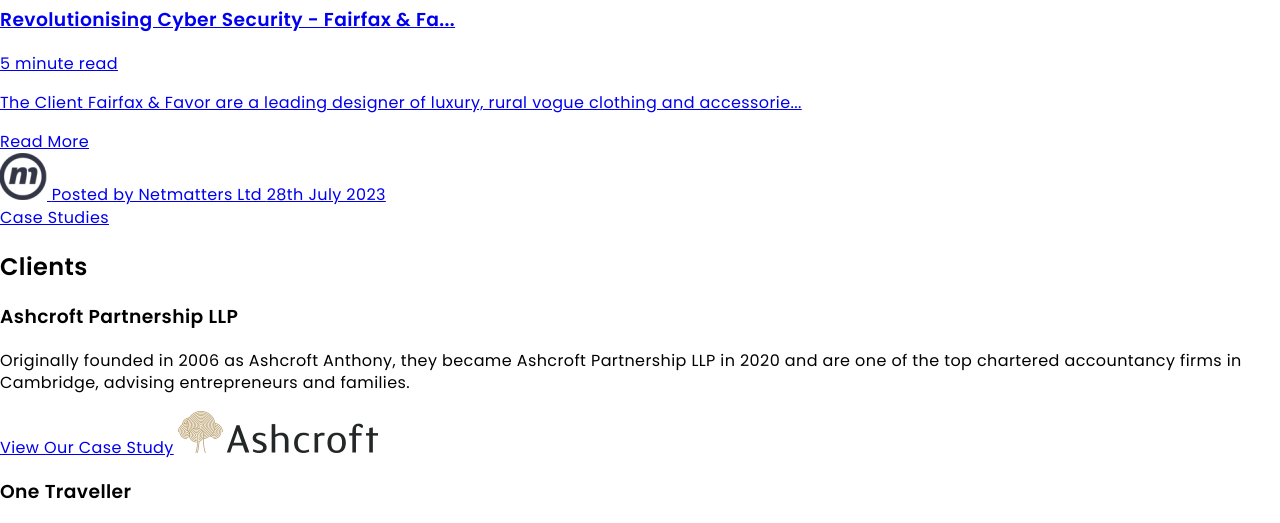
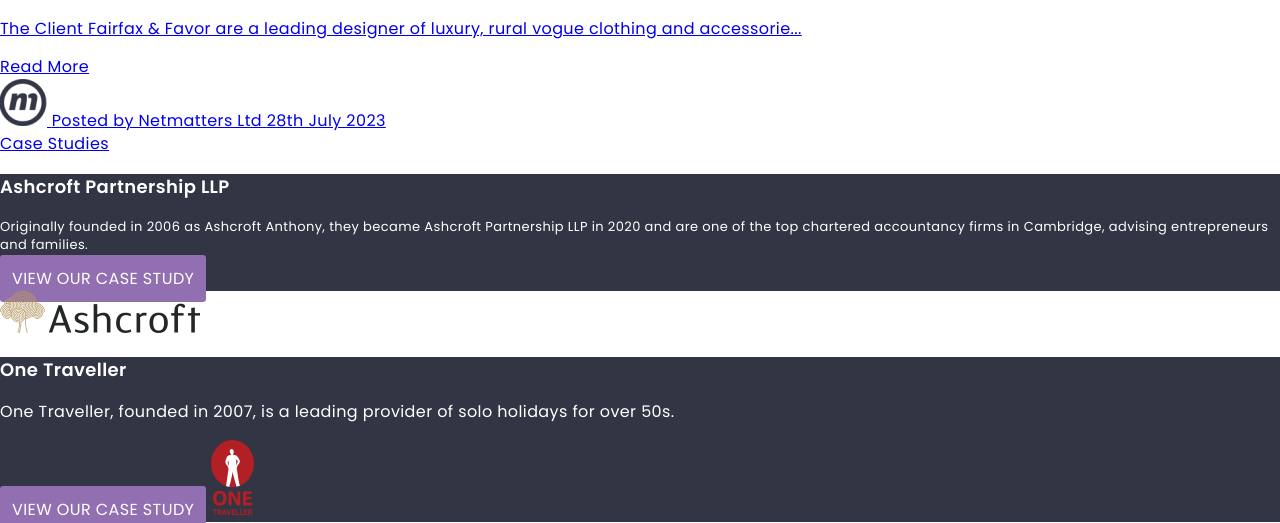
Before and after one commit to hortfrancis/netmatters-homepage, a PHP site: page / in a window 1280 px wide. Shown: the part 5977-6500 px from the top of the page. Run offline with PHP 8.4, Linux system fonts and the light colour scheme.

Commit message:
Add initial styling for Clients section
- Add sass/utilities/placeholders.scss
- Remove unused HTML markup: descriptions and links from client sections.
- Add rules to style buttons using Sass map of colours linked to services.

```diff
--- a/css/application.css
+++ b/css/application.css
@@ -338,6 +338,14 @@ template {
   display: none;
 }
 
+.newsletter-form__button, .clients__link--web-design, .clients__link--digital-marketing, .clients__link--it-support, .clients__link--bespoke-software {
+  padding: 0.75em;
+  border: none;
+  border-radius: 3px;
+  color: #fff;
+  text-transform: uppercase;
+}
+
 *,
 *::before,
 *::after {
@@ -353,12 +361,63 @@ body {
   line-height: 1.42857143;
 }
 
+.screen-reader-only {
+  position: absolute;
+  width: 1px;
+  height: 1px;
+  padding: 0;
+  margin: -1px;
+  overflow: hidden;
+  clip: rect(0, 0, 0, 0);
+  white-space: nowrap;
+  border: 0;
+}
+
 .newsletter-form {
   background-color: #ddd;
 }
 
 .footer {
   background-color: #323544;
+}
+
+.clients__info-box {
+  background-color: #323544;
+  color: #fff;
+}
+
+.clients__heading {
+  font-size: 1.125rem;
+}
+
+.clients__description {
+  font-size: 0.8125rem;
+}
+
+.clients__link {
+  padding: 5px 15px;
+  color: #fff;
+  text-transform: uppercase;
+}
+
+.clients__link--bespoke-software {
+  text-decoration: none;
+  background-color: #67809F;
+}
+
+.clients__link--it-support {
+  text-decoration: none;
+  background-color: #4183D7;
+}
+
+.clients__link--digital-marketing {
+  text-decoration: none;
+  background-color: #2ECC71;
+}
+
+.clients__link--web-design {
+  text-decoration: none;
+  background-color: #926FB1;
 }
 
 .newsletter-form__heading {
@@ -390,14 +449,12 @@ body {
 }
 
 .newsletter-form__button {
-  padding: 5px 15px;
-  border: none;
-  border-radius: 3px;
+  margin-top: 0.6875em;
   background-color: #323544;
-  color: #fff;
   font-size: 1.063rem;
-  line-height: 35px;
-  text-transform: uppercase;
+}
+.newsletter-form__button:hover {
+  background-color: #0f1015;
 }
 
 .footer__heading {
--- a/index.html
+++ b/index.html
@@ -16,6 +16,9 @@
     <link rel="preconnect" href="https://fonts.gstatic.com" crossorigin>
     <link href="https://fonts.googleapis.com/css2?family=Poppins:ital,wght@0,400;0,500;0,600;1,600&display=swap"
         rel="stylesheet">
+
+
+
 </head>
 
 <body>
@@ -403,99 +406,129 @@
             <h2 class="screen-reader-only">Clients</h2>
 
             <section>
-                <h3>Ashcroft Partnership LLP</h3>
-                <p>Originally founded in 2006 as Ashcroft Anthony, they became Ashcroft Partnership LLP in 2020 and are
-                    one of the top chartered accountancy firms in Cambridge, advising entrepreneurs and families.</p>
-                <a href="#">View Our Case Study</a>
+                <div class="clients__info-box">
+                    <h3 class="clients__heading">Ashcroft Partnership LLP</h3>
+                    <p class="clients__description">Originally founded in 2006 as Ashcroft Anthony, they became Ashcroft
+                        Partnership LLP in 2020 and
+                        are
+                        one of the top chartered accountancy firms in Cambridge, advising entrepreneurs and families.
+                    </p>
+                    <a href="#" class="clients__link--web-design">View Our Case Study</a>
+                </div>
                 <img src="images/clients/ashcroft-logo.png" alt="Ashcrofy Partnership LLP logo">
             </section>
 
             <section>
-                <h3>One Traveller</h3>
+                <div class="clients__info-box">
+                    <h3 class="clients__heading">One Traveller</h3>
                     <p>One Traveller, founded in 2007, is a leading provider of solo holidays for over 50s.</p>
-                <a href="#">View Our Case Study</a>
+                    <a href="#" class="clients__link--web-design">View Our Case Study</a>
                     <img src="images/clients/one-traveller-logo.png" alt="One Traveller logo">
+                </div>
             </section>
 
             <section>
+                <div class="clients__info-box">
                     <h3>Searles Leisure Resort</h3>
-                <p>Searles Leisure Resort, on the beautiful North Norfolk coast, is an award-winning UK holiday resort
+                    <p>Searles Leisure Resort, on the beautiful North Norfolk coast, is an award-winning UK holiday
+                        resort
                         for families.</p>
-                <a href="#">View Our Case Study</a>
+                    <a href="#" class="clients__link--digital-marketing">View Our Case Study</a>
                     <img src="images/clients/searles-logo.jpg" alt="Searles Leisure Resort logo">
+                </div>
             </section>
 
             <section>
+                <div class="clients__info-box">
                     <h3>Busseys</h3>
                     <p>One of the UK's leading Ford dealerships.</p>
-                <a href="#">View Our Case Study</a>
+
                     <img src="images/clients/busseys-logo.png" alt="Busseys logo">
+                </div>
             </section>
 
             <section>
+                <div class="clients__info-box">
                     <h3>Crane Garden Buildings</h3>
-                <p>Leading manufacturer and supplier of high-end garden rooms, summerhouses, workshops and sheds in the
+                    <p>Leading manufacturer and supplier of high-end garden rooms, summerhouses, workshops and sheds in
+                        the
                         UK.</p>
-                <a href="#">View Our Case Study</a>
+
                     <img src="images/clients/crane-logo.png" alt="Crane Garden Buildings logo">
+                </div>
             </section>
 
             <section>
+                <div class="clients__info-box">
                     <h3>Black Swan Care Group</h3>
                     <p>Black Swan Care Group own and manage 21 high-quality care and residential homes with a focus on
                         putting the needs of their residents first.</p>
-                <a href="#">View Our Case Study</a>
+                    <a href="#" class="clients__link--bespoke-software">View Our Case Study</a>
                     <img src="images/clients/black_swan_logo.png" alt="Black Swan Care Group logo">
+                </div>
             </section>
 
             <section>
+                <div class="clients__info-box">
                     <h3>Xupes</h3>
-                <p>Xupes.</p>
-                <a href="#">View Our Case Study</a>
+
                     <img src="images/clients/xupes-logo.png" alt="Xupes logo">
+                </div>
             </section>
 
             <section>
+                <div class="clients__info-box">
                     <h3>BEAT</h3>
                     <p>The UK's eating disorder charity founded in 1989.</p>
-                <a href="#">View Our Case Study</a>
+
                     <img src="images/clients/beat-logo.png" alt="BEAT logo">
+                </div>
             </section>
 
             <section>
+                <div class="clients__info-box">
                     <h3>Survey Solutions</h3>
-                <p>Survey Solutions.</p>
-                <a href="#">View Our Case Study</a>
+
                     <img src="images/clients/survey-solutions-logo.png" alt="Survey Solutions logo">
+                </div>
             </section>
 
             <section>
+                <div class="clients__info-box">
                     <h3>Girl Guiding Anglia</h3>
-                <p>Girl Guiding Anglia is part of Girlguiding, the UK's leading charity for girls and young women in the
+                    <p>Girl Guiding Anglia is part of Girlguiding, the UK's leading charity for girls and young women in
+                        the
                         UK.</p>
-                <a href="#">View Our Case Study</a>
+                    <a href="#" class="clients__link--it-support">View Our Case Study</a>
                     <img src="images/clients/girl-guides-anglia-logo.png" alt="Girl Guiding Anglia logo">
+                </div>
             </section>
 
             <section>
+                <div class="clients__info-box">
                     <h3>Sweetzy</h3>
                     <p>Sweetzy are an online sweets retailer, based in Wymondham.</p>
-                <a href="#">View Our Case Study</a>
+                    <a href="#" class="clients__link--digital-marketing">View Our Case Study</a>
                     <img src="images/clients/sweetzy-logo.png" alt="Sweetzy logo">
+                </div>
             </section>
 
             <section>
+                <div class="clients__info-box">
                     <h3>Howes Percival</h3>
-                <p>Howes Percival.</p>
-                <a href="#">View Our Case Study</a>
+
                     <img src="images/clients/howes-percival-logo.png" alt="Howes Percival logo">
+                </div>
             </section>
 
             <section>
+                <div class="clients__info-box">
                     <h3>GDST</h3>
-                <p>The Girls' Day School Trust (GDST) is the UK's leading family of 25 independent girls' schools.</p>
-                <a href="#">View Our Case Study</a>
+                    <p>The Girls' Day School Trust (GDST) is the UK's leading family of 25 independent girls' schools.
+                    </p>
+                    <a href="#" class="clients__link--digital-marketing">View Our Case Study</a>
                     <img src="images/clients/girls-day-school-trust-logo.png" alt="Girl's Day School Trust logo">
+                </div>
             </section>
 
         </section>
@@ -509,8 +542,10 @@
             <label for="newsletter-email" class="newsletter-form__label">Your Email</label>
             <input type="email" id="newsletter-email" name="email" class="newsletter-form__input--text">
 
-            <input type="checkbox" id="newsletter-preferences" name="preferences" class="newsletter-form__input--checkbox">
-            <label for="newsletter-preferences" class="newsletter-form__label">Please tick this box if you wish to receive marketing information
+            <input type="checkbox" id="newsletter-preferences" name="preferences"
+                class="newsletter-form__input--checkbox">
+            <label for="newsletter-preferences" class="newsletter-form__label">Please tick this box if you wish to
+                receive marketing information
                 from us. Please see our <a href="#" target="_blank">Privacy Policy</a> for more information on how we
                 keep your data safe.</label>
 
--- a/scss/base/_base.scss
+++ b/scss/base/_base.scss
@@ -14,3 +14,16 @@ body {
     letter-spacing: 0.025em;
     line-height: 1.42857143;
 }
+
+// Rule to make HTML elements visibly hidden but accessibly available to screen readers, bots etc.
+.screen-reader-only {
+    position: absolute;
+    width: 1px;
+    height: 1px;
+    padding: 0;
+    margin: -1px;
+    overflow: hidden;
+    clip: rect(0, 0, 0, 0);
+    white-space: nowrap;
+    border: 0;
+}
--- a/scss/base/_index.scss
+++ b/scss/base/_index.scss
@@ -1,2 +1,3 @@
 @import 'normalize',
+        'placeholders',
         'base';
--- /dev/null
+++ b/scss/base/_placeholders.scss
@@ -0,0 +1,10 @@
+%button {
+    padding: 0.75em;
+    border: none;
+    border-radius: 3px;
+
+    color: $white;
+
+    text-transform: uppercase;
+    // line-height: 2.1875;
+}
--- a/scss/layout/_index.scss
+++ b/scss/layout/_index.scss
@@ -1,2 +1,3 @@
-@import 'newsletter-form',
+@import 'clients',
+        'newsletter-form',
         'footer';
--- /dev/null
+++ b/scss/modules/_clients.scss
@@ -0,0 +1,50 @@
+.clients__info-box {
+    background-color: $dark-grey;
+    color: $white;
+}
+
+.clients__heading {
+    font-size: 1.125rem;
+}
+
+.clients__description {
+    font-size: 0.8125rem;
+}
+
+.clients__link {
+    padding: 5px 15px;
+
+    color: $white;
+
+    text-transform: uppercase;
+}
+
+// Modifier classes for each category of service Netmatters offers
+
+.clients__link--bespoke-software {
+    @extend %button;
+
+    text-decoration: none;
+    background-color: map-get($services-colours, 'bespoke software');
+}
+
+.clients__link--it-support {
+    @extend %button;
+
+    text-decoration: none;
+    background-color: map-get($services-colours, 'it support');
+}
+
+.clients__link--digital-marketing {
+    @extend %button;
+
+    text-decoration: none;
+    background-color: map-get($map: $services-colours, $key: 'digital marketing');
+}
+
+.clients__link--web-design {
+    @extend %button;
+
+    text-decoration: none;
+    background-color: map-get($services-colours, 'web design');
+}
--- a/scss/modules/_index.scss
+++ b/scss/modules/_index.scss
@@ -1,2 +1,3 @@
-@import 'newsletter-form',
+@import 'clients',
+        'newsletter-form',
         'footer';
--- a/scss/modules/_newsletter-form.scss
+++ b/scss/modules/_newsletter-form.scss
@@ -39,14 +39,16 @@
 }
 
 .newsletter-form__button {
-    padding: 5px 15px;
-    border: none;
-    border-radius: 3px;
+    @extend %button;
+
+    margin-top: 0.6875em;
 
     background-color: $dark-grey;
-    color: $white;
 
-    font-size: 1.063rem;
-    line-height: 35px;
-    text-transform: uppercase;
+    font-size: 1.063rem; // Do we need this?
+
+    &:hover {
+        // Darken the button background slightly on hover
+        background-color: darken($dark-grey, 16%);
+    }
 }
--- a/scss/utilities/_config.scss
+++ b/scss/utilities/_config.scss
@@ -8,3 +8,14 @@ $darker-grey: #212330;
 
 // Used to colour the 'required' asterisks in the newsletter form
 $required-red: #d24d57;
+
+// Colours associated with each of the categories of services Netmatters offers
+$services-colours: (
+	'bespoke software': #67809F,
+	'it support': #4183D7,
+	'digital marketing': #2ECC71,
+	'telecoms services': #D64541,
+	'web design': #926FB1,
+	'cyber security': #F62459,
+	'developer training': #CE4125
+);
```
Also changed, not shown: scss/layout/_clients.scss (added), scss/utilities/_index.scss (line endings or trailing spaces), 1 other file. Lines whose indentation alone changed are shown as unchanged.
